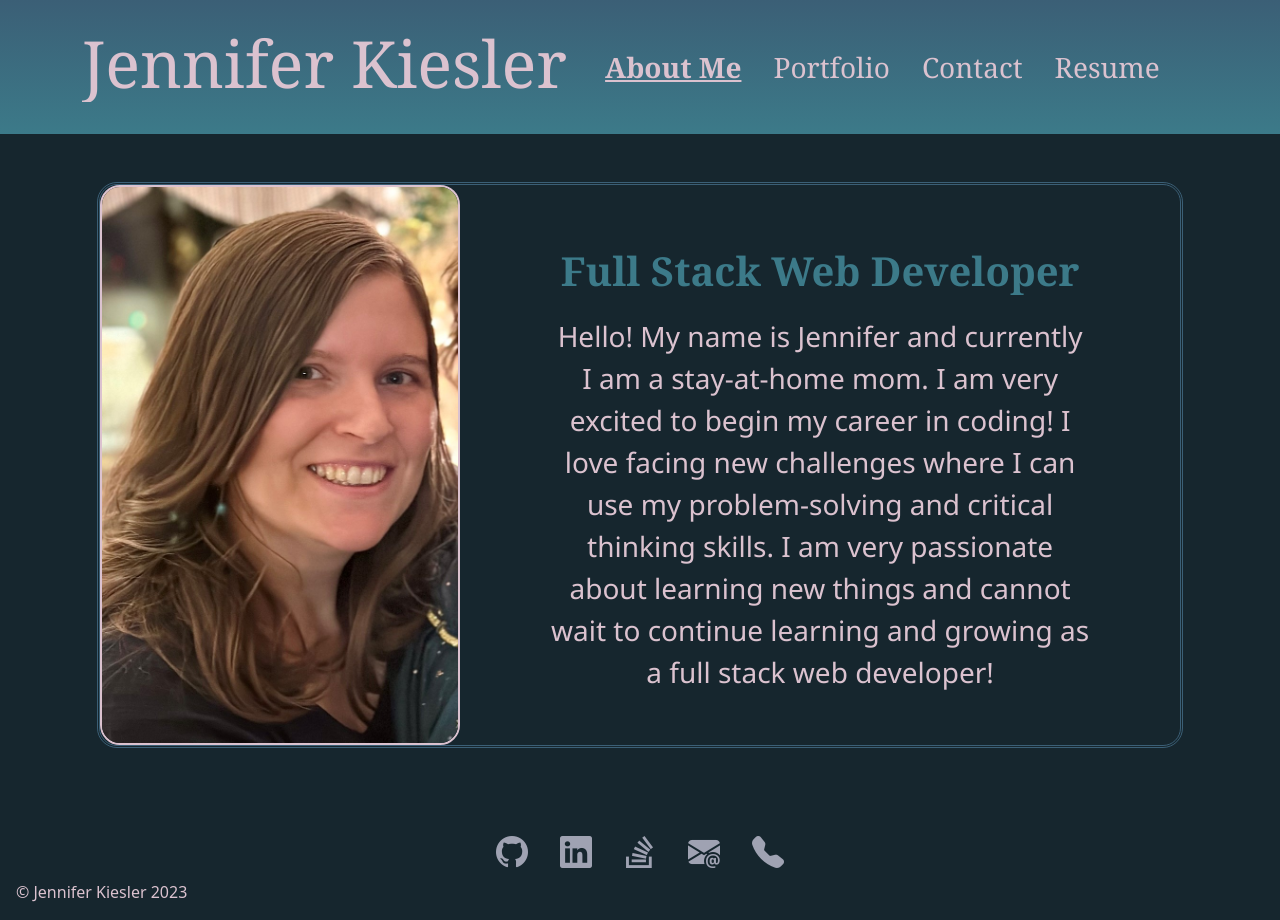
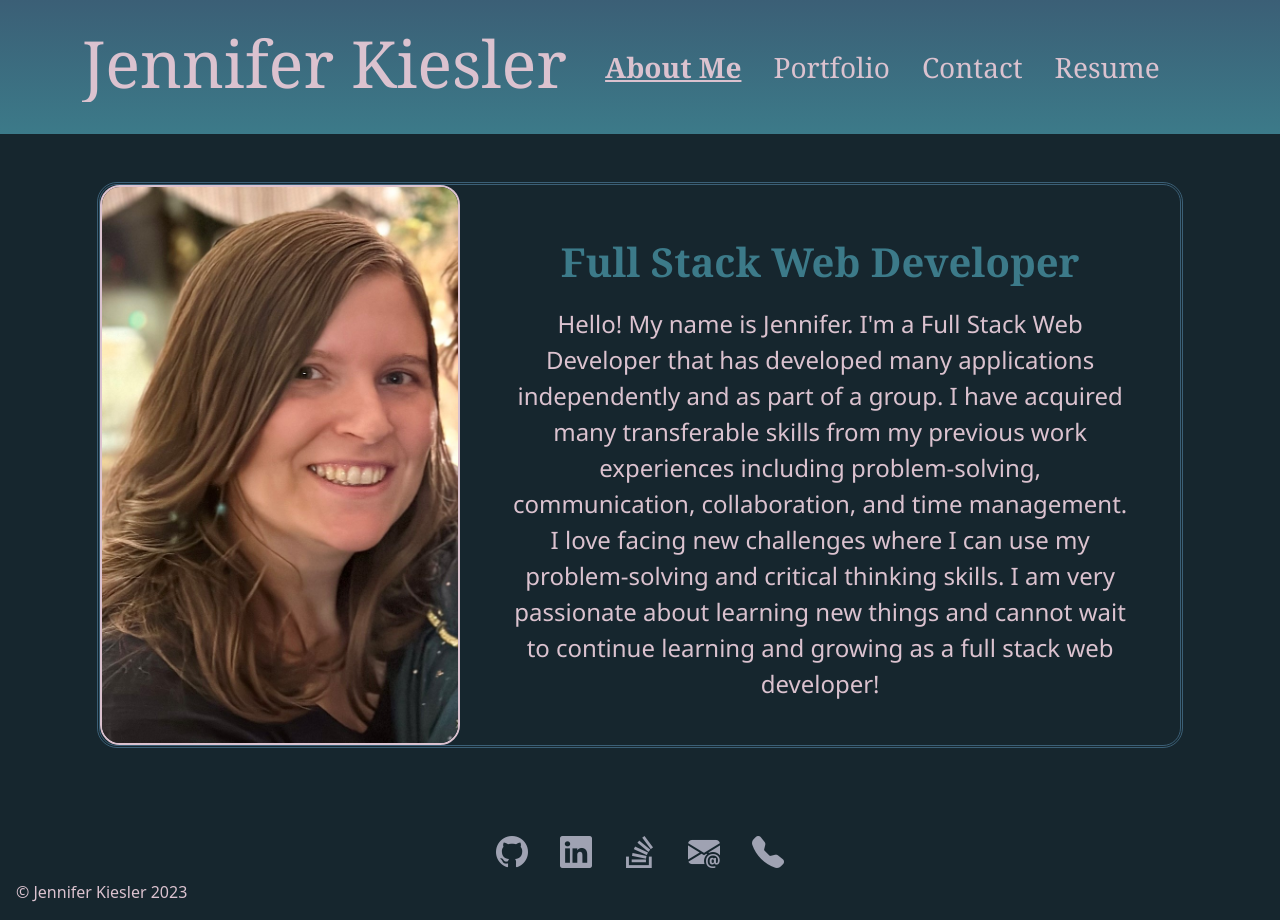
Before and after one commit to JenniferKiesler/kiesler-react-portfolio, a React (Create React App) app: page / in a window 1280 px wide. Built offline with nearby package versions, Linux system fonts and the light colour scheme.

Commit message:
edits about me

```diff
--- a/src/App.css
+++ b/src/App.css
@@ -113,6 +113,7 @@ nav {
 
 .card-text {
   color: var(--backgroundColor);
+  overflow-y: hidden;
 }
 
 .faded {
--- a/src/pages/about.js
+++ b/src/pages/about.js
@@ -2,17 +2,15 @@ import ImgOfMe from '../images/myself.jpeg'
 
 const AboutMePage = props => {
   return (
-    <>
-      <div className="row row-cols-2 d-flex align-items-center justify-content-center text-center flex-wrap mt-5">
-        <div id="title-about" className="col-10 col-xxl-8 d-flex align-items-center justify-content-center text-center flex-wrap p-0">
-            <img src={ImgOfMe} id="myself" className="img-fluid col-4 col-xl-4 col-xxl-3" />
-          <div className="col-lg-7 col-xl-6 col-xxl-8 mx-auto">
-            <h5 id="my-title" className='fs-1'>Full Stack Web Developer</h5>
-            <p id="about-me" className='fs-3 m-0'>Hello! My name is Jennifer and currently I am a stay-at-home mom. I am very excited to begin my career in coding! I love facing new challenges where I can use my problem-solving and critical thinking skills. I am very passionate about learning new things and cannot wait to continue learning and growing as a full stack web developer!</p>
-          </div>
+    <div className="row row-cols-2 d-flex align-items-center justify-content-center text-center mt-5">
+      <div id="title-about" className="col-10 col-xxl-8 d-flex align-items-center justify-content-center text-center flex-wrap p-0">
+          <img src={ImgOfMe} id="myself" className="img-fluid col-8 col-sm-6 col-md-5 col-lg-5 col-xl-4 col-xxl-3" />
+        <div className="col-lg-7 col-xl-7 col-xxl-9 mx-auto px-2">
+          <h5 id="my-title" className='fs-1'>Full Stack Web Developer</h5>
+          <p id="about-me" className='fs-4 m-0'>Hello! My name is Jennifer. I'm a Full Stack Web Developer that has developed many applications independently and as part of a group. I have acquired many transferable skills from my previous work experiences including problem-solving, communication, collaboration, and time management. I love facing new challenges where I can use my problem-solving and critical thinking skills. I am very passionate about learning new things and cannot wait to continue learning and growing as a full stack web developer!</p>
         </div>
       </div>
-    </>
+    </div>
   )
 }
 
```
